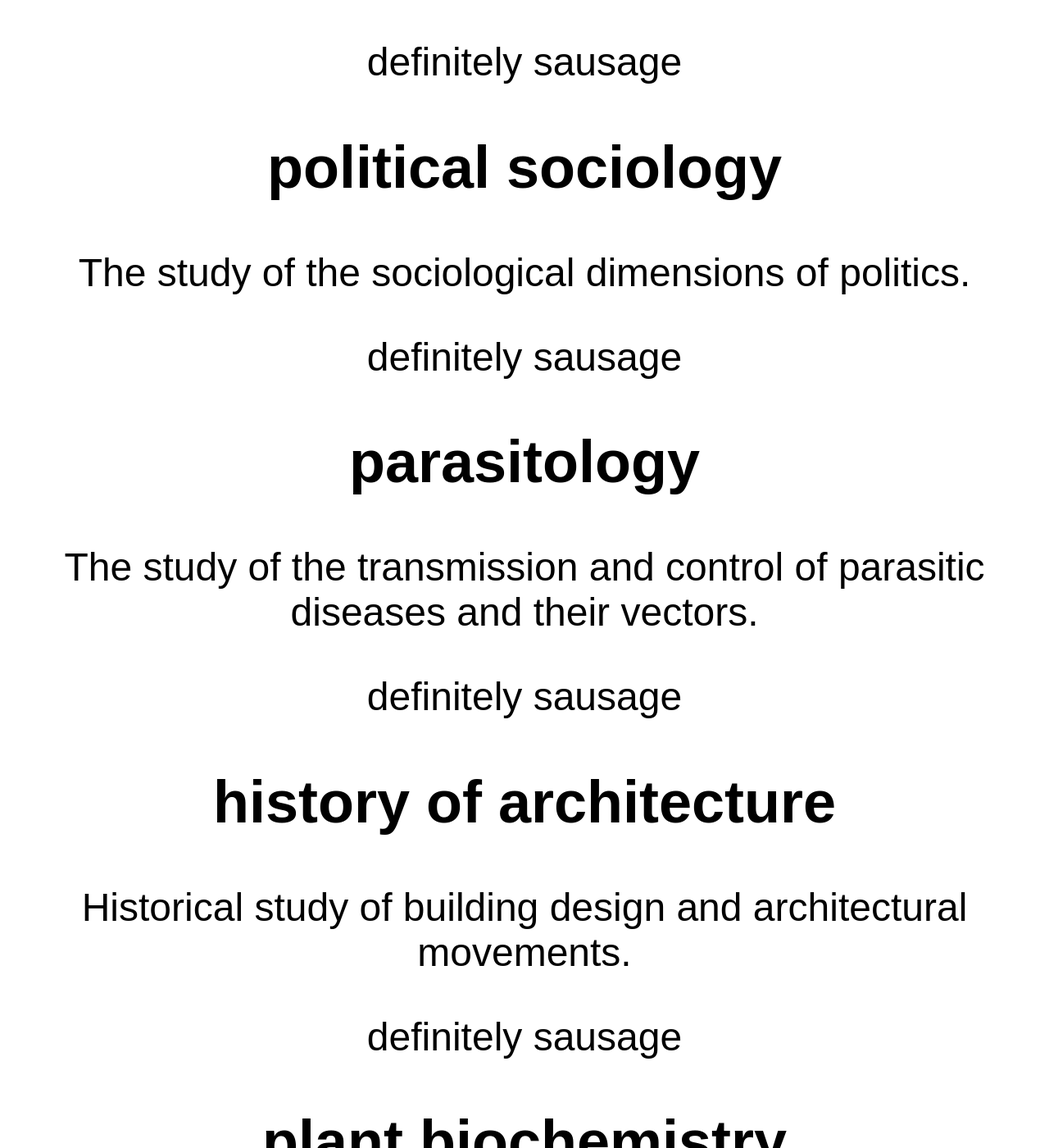
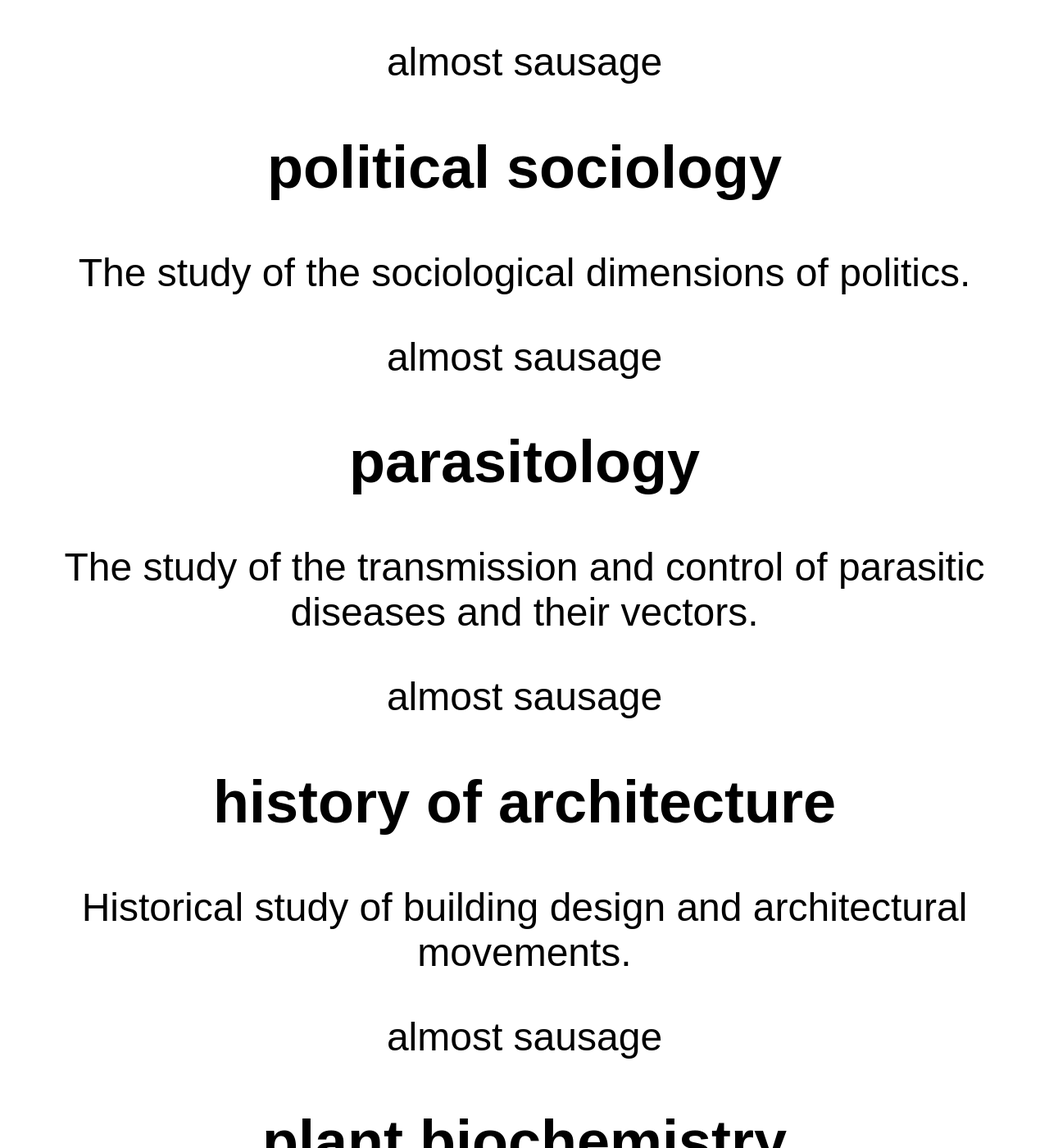
Before and after one commit to discoveruni/discoveruni.github.io, a Jekyll site: the page built from index.md, in a window 1280 px wide and 1400 px high. Shown: the whole window at 82% size. Built offline with Jekyll 4.4.1, drawn with Linux system fonts in a browser that asks for light colours; some of the changed text lies outside the part shown.

Commit message:
Update index.md

```diff
--- a/index.md
+++ b/index.md
@@ -4,8 +4,9 @@ layout: default
 ---
 
 {% assign todayscode == "today" %}
+{{ todayscode }}
 {% for hecos in  site.data.hecos %}
-{{ todayscode }} definitely sausage
+ almost sausage
  <h1>  {{ todayscode.code }} </h1>
   <h2> {{ hecos.term }} </h2>
   <p> {{ hecos.definition }} </p>
```
